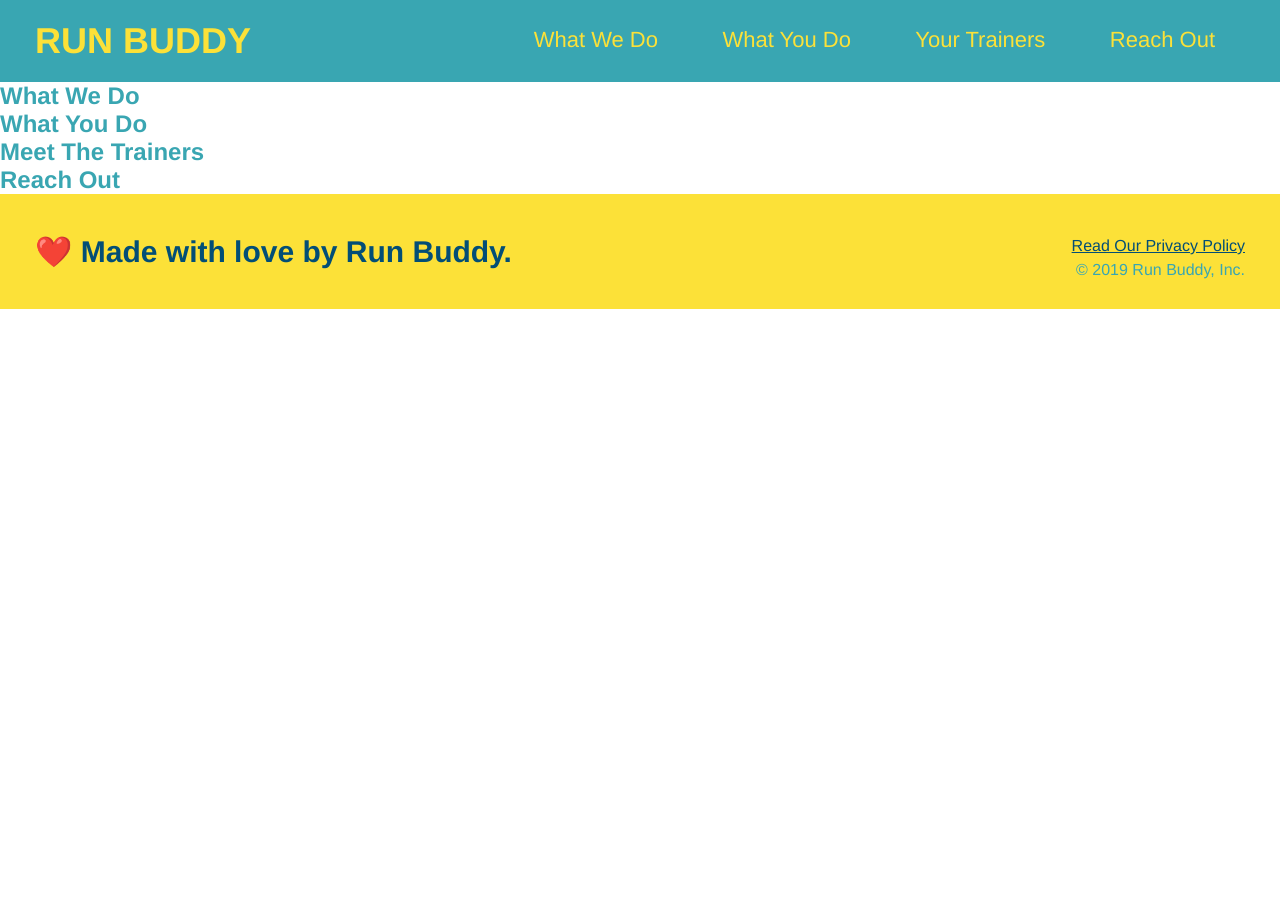
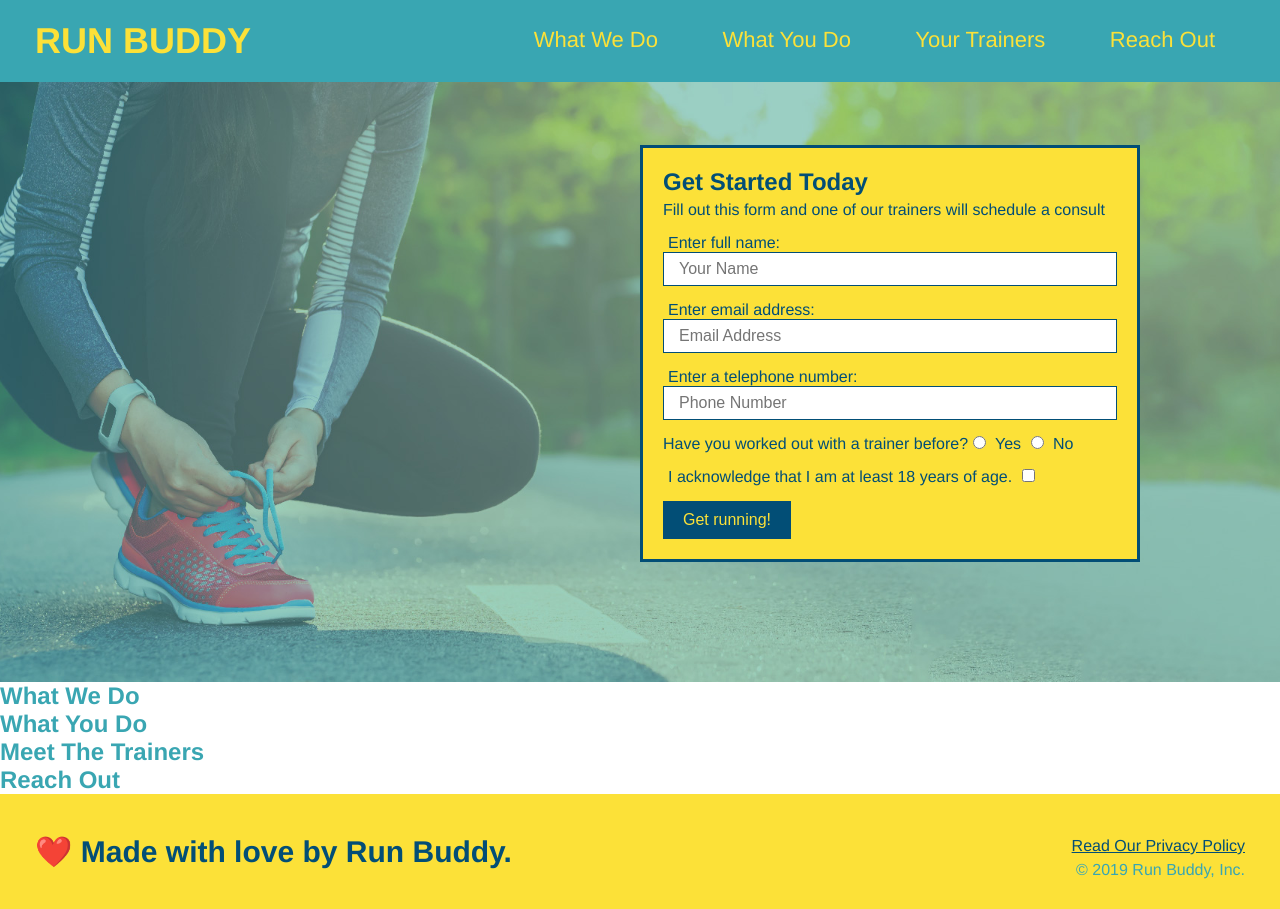
Before and after one commit to nbross/run-buddy, a plain HTML site: page index.html in a window 1280 px wide. Before the commit the page ends 800 px from the top, so only its background shows below. Drawn offline with Linux system fonts and the light colour scheme.

Commit message:
built a hero for the webpage and styled it

```diff
--- a/assets/css/style.css
+++ b/assets/css/style.css
@@ -64,3 +64,55 @@ footer div {
 footer a {
     color: #024e76;
 }
+
+/* Hero Style Start */
+.hero {
+    background-image: url(../images/hero-bg.jpg);
+    height: 600px;
+    background-size: cover;
+    background-position: center;
+    position: relative;
+}
+/* Hero Style End */
+
+.hero-form {
+    background-color: #fce138;
+    padding: 20px;
+    width: 500px;
+    color: #024e76;
+    border: solid 3px #024e76;
+    position: absolute;
+    bottom: 120px;
+    right: 140px;
+}
+
+.hero-form h3 {
+    font-size: 24px;
+    margin: 0;
+}
+
+.hero-form p {
+    margin: 5px 0 15px 0;
+}
+
+.form-input {
+    border: 1px solid #024e76;
+    display: block;
+    padding: 7px 15px;
+    font-size: 16px;
+    color: #024e76;
+    width: 100%;
+    margin-bottom: 15px;
+}
+
+.hero-form label {
+    margin: 0 5px;
+}
+
+.hero-form button {
+    color: #fce138;
+    background-color: #024e76;
+    border: none;
+    padding: 10px 20px;
+    font-size: 16px;
+}
--- a/index.html
+++ b/index.html
@@ -41,7 +41,36 @@
         </header>
 
         <!-- hero/jumbotron -->
-        <section>
+        <section class="hero">
+            <div class="hero-form">
+                <h3>Get Started Today</h3>
+                <p>Fill out this form and one of our trainers will schedule a consult</p>
+            <!-- Add form element -->
+            <form>
+                <label for="name">Enter full name:</label>
+                <input type="text" placeholder="Your Name" name="name" id="name" class="form-input" />
+                <label for="email">Enter email address:</label>
+                <input type="email" placeholder="Email Address" name="email" id="email" class="form-input" />
+                <label for="phone">Enter a telephone number:</label>
+                <input type="tel" placeholder="Phone Number" name="phone" id="phone" class="form-input" />
+                <p>
+                    Have you worked out with a trainer before?
+                    <input type="radio" name="trainer-confirm" id="trainer-yes" />
+                    <label for="trainer-yes">Yes</label>
+                    <input type="radio" name="trainer-confirm" id="trainer-no" />
+                    <label for="trainer-no">No</label>
+                </p>
+                <p>
+                    <label for="checkbox">
+                        I acknowledge that I am at least 18 years of age.
+                    </label>
+                    <input type="checkbox" name="age-confirm" id="checkbox" />
+                </p>
+                <button type="submit">
+                    Get running!
+                </button>
+            </form>
+            </div>
         </section>
 
         <!-- "what we do" section -->
```
Also changed, not shown: assets/images/hero-bg.jpg (added).
